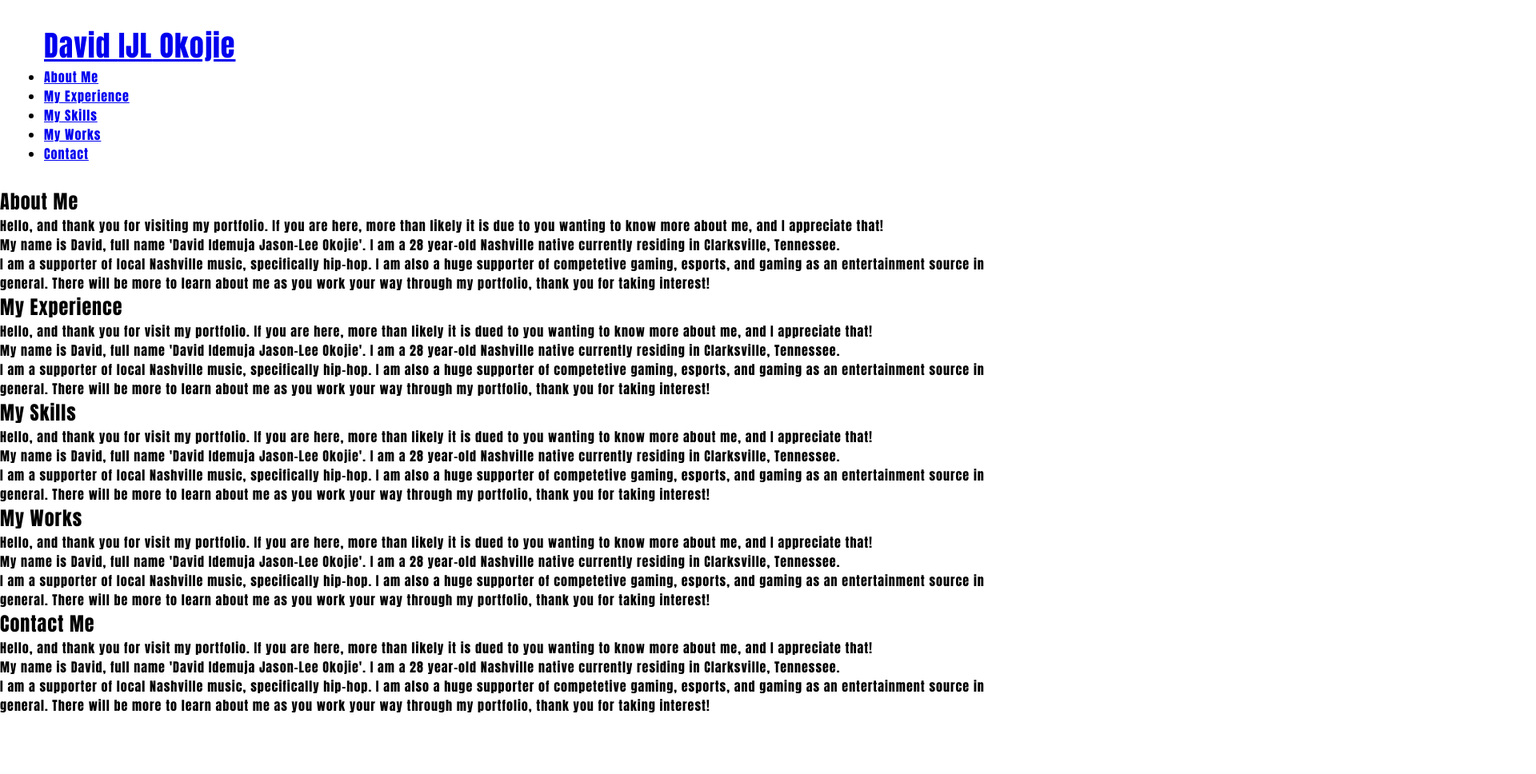
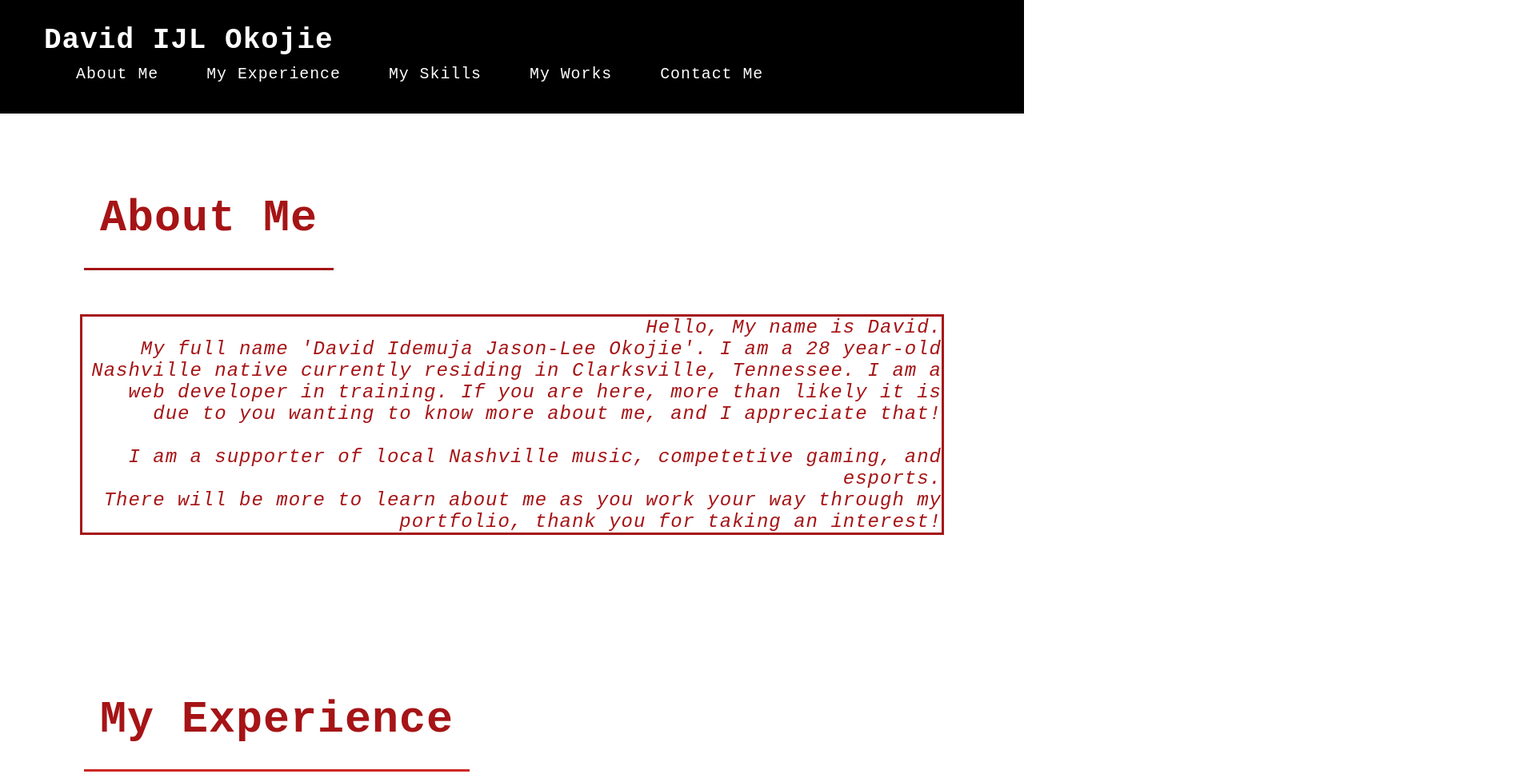
Before and after one commit to Okojie615/challenge1, a plain HTML site: page Module 2 Challenge/Module2Assignment.html in a window 1280 px wide. Shown: the top 968 px of the page at 80% size, 1920 px wide, since content can reach past the window. Before the commit the page ends 894 px from the top, so only its background shows below. Drawn offline with Linux system fonts and the light colour scheme.

Commit message:
updated files for mod 2 challenge

```diff
--- a/Module 2 Challenge/Module2Assignment.html
+++ b/Module 2 Challenge/Module2Assignment.html
@@ -2,7 +2,7 @@
 <html lang="en-us">
     <head>
         <meta charset="UTF-8">
-        <title>David Okojie's Poortfolio</title>
+        <title>David Okojie's Portfolio</title>
         <link rel="stylesheet" type="text/css" href="./Module2Style.css">
     </head>
 
@@ -26,70 +26,70 @@
                             <a href="#Works">My Works</a>
                         </li>
                         <li>
-                            <a href="#Contact">Contact</a>
+                            <a href="#Contact">Contact Me</a>
                         </li>
                     </ul>
                 </nav>
         </header>
 
 
-        <section id=about-me class=#About>
-            <h2 class="section-title"> About Me</h2>
+        <section id=About class=about-me>
+            <h2 class="section-title primary-border"> About Me</h2>
             <p class="section-content">
-                Hello, and thank you for visiting my portfolio.
-                If you are here, more than likely it is due to you wanting to know more about me, and I appreciate that! </br>
-                My name is David, full name 'David Idemuja Jason-Lee Okojie'. I am a 28 year-old Nashville native currently residing in Clarksville, Tennessee.</br>
-                I am a supporter of local Nashville music, specifically hip-hop. I am also a huge supporter of competetive gaming, esports, and gaming as an entertainment source in general.
-                There will be more to learn about me as you work your way through my portfolio, thank you for taking interest!
+
+                Hello, My name is David.</br>
+                My full name 'David Idemuja Jason-Lee Okojie'. I am a 28 year-old Nashville native currently residing in Clarksville, Tennessee.
+                I am a web developer in training.
+                If you are here, more than likely it is due to you wanting to know more about me, and I appreciate that!</br>
+                </br>
+                I am a supporter of local Nashville music, competetive gaming, and esports. </br>
+                There will be more to learn about me as you work your way through my portfolio, thank you for taking an interest!
             </p>
         </section>
 
-        <section id=my-experience class=#Experience>
-            <h2 class="section-title"> My Experience</h2>
+        <section id=Experience class=my-experience>
+            <h2 class="section-title secondary-border"> My Experience</h2>
             <p class="section-content">
-                Hello, and thank you for visit my portfolio.
-                If you are here, more than likely it is dued to you wanting to know more about me, and I appreciate that! </br>
-                My name is David, full name 'David Idemuja Jason-Lee Okojie'. I am a 28 year-old Nashville native currently residing in Clarksville, Tennessee.</br>
-                I am a supporter of local Nashville music, specifically hip-hop. I am also a huge supporter of competetive gaming, esports, and gaming as an entertainment source in general.
-                There will be more to learn about me as you work your way through my portfolio, thank you for taking interest!
+                I have 8 years of retail experience, specializing in customer service and technical support. </br>
+                2 years of C+ training.
+                I am currently learning full stack developemnt.
+
+                My Resume: <a href="https://my.indeed.com/p/davido-esg36v8">Hosted on Indeed.com</a></br>
             </p>
         </section>
 
-        <section id=my-skills class=#Skills>
-            <h2 class="section-title"> My Skills</h2>
+        <section id=Skills class=my-skills>
+            <h2 class="section-title primary-border"> My Skills</h2>
             <p class="section-content">
-                Hello, and thank you for visit my portfolio.
-                If you are here, more than likely it is dued to you wanting to know more about me, and I appreciate that! </br>
-                My name is David, full name 'David Idemuja Jason-Lee Okojie'. I am a 28 year-old Nashville native currently residing in Clarksville, Tennessee.</br>
-                I am a supporter of local Nashville music, specifically hip-hop. I am also a huge supporter of competetive gaming, esports, and gaming as an entertainment source in general.
-                There will be more to learn about me as you work your way through my portfolio, thank you for taking interest!
+                <ul>
+                    <li>Html</li>
+                    <li>CSS</li>
+                    <li>Javascript</li>
+                </ul>
             </p>
         </section>
 
-        <section id=my-works class=#Works>
-            <h2 class="section-title"> My Works</h2>
+        <section id=Works class=my-works>
+            <h2 class="section-title secondary-border"> My Works</h2>
             <p class="section-content">
-                Hello, and thank you for visit my portfolio.
-                If you are here, more than likely it is dued to you wanting to know more about me, and I appreciate that! </br>
-                My name is David, full name 'David Idemuja Jason-Lee Okojie'. I am a 28 year-old Nashville native currently residing in Clarksville, Tennessee.</br>
-                I am a supporter of local Nashville music, specifically hip-hop. I am also a huge supporter of competetive gaming, esports, and gaming as an entertainment source in general.
-                There will be more to learn about me as you work your way through my portfolio, thank you for taking interest!
+                <a href=https://okojie615.github.io/run-buddy>Run Buddy</a>
             </p>
         </section>
 
-        <section id=my-contacts class=#Contact>
-            <h2 class="section-title">Contact Me</h2>
+        <section id=Contact class=my-contact>
+            <h2 class="section-title primary-border">Contact Me</h2>
             <p class="section-content">
-                Hello, and thank you for visit my portfolio.
-                If you are here, more than likely it is dued to you wanting to know more about me, and I appreciate that! </br>
-                My name is David, full name 'David Idemuja Jason-Lee Okojie'. I am a 28 year-old Nashville native currently residing in Clarksville, Tennessee.</br>
-                I am a supporter of local Nashville music, specifically hip-hop. I am also a huge supporter of competetive gaming, esports, and gaming as an entertainment source in general.
-                There will be more to learn about me as you work your way through my portfolio, thank you for taking interest!
+                Email Address: <a href="mailto:david.okojie@gmail.com">david.okojie@gmail.com</a></br>
+                LinkedIn: <a href="https://www.linkedin.com/in/david-okojie-6a96ab73/">My LinkedIn Profile</a></br>
+                Indeed: <a href="https://my.indeed.com/p/davido-esg36v8">My Indeed Profile</a></br>
             </p>
         </section>
 
-
-
+        <footer><h2>Last updated: 8/29/2021</h2></br>
+                A forever work in progress.
+            <img src="tnselogo.PNG"> </br>
+                <a href="#">Back to top of the page</a>
+            </footer>
 
 
     </body>
--- a/Module 2 Challenge/Module2Style.css
+++ b/Module 2 Challenge/Module2Style.css
@@ -3,21 +3,26 @@
     padding: 0;
     box-sizing: border-box;
   }
-  :root {
-      --red: var(#cf2724);
-      --darkred: var(#a61416);
-      --yellow: var(#f0b21a);
-      --darkcolor: var(#373b3c);
+
+  body {
+    color: #a61416;
+    font-size: x-large;
+    font-family:'Courier New', Courier, monospace;
+    letter-spacing: 1px;
+      display: flex;
+      justify-content: center;
+      flex-wrap: wrap;
   }
-  body {
-    font-family:Impact, Haettenschweiler, 'Arial Narrow Bold', sans-serif;
-    letter-spacing: 1px;
-    background-color: var(--darkred);
-  }
+
+  /* HEADER / NAV BAR STYLES START */
+
   header {
     padding: 30px 55px;
-    background-color: var(--darkred);
-    color: var(--yellow);
+    background-color: #000000;
+    display: flex;
+    justify-content: space-between;
+    flex-wrap: wrap;
+
   }
 
   header h1 {
@@ -25,5 +30,122 @@
     font-size: 36px;
     color: #ffffff;
     margin: 0;
+    border-right: 5px;
+  }
+
+header a{
+  text-decoration: none;
+  color: #ffffff;
+}
+
+  header nav {
+    margin: 7px 10px;
+  }
+
+  header nav ul {
+    display: flex;
+    flex-wrap: wrap;
+    justify-content: space-between;
+    align-items: center;
+    list-style: none;
+  }
+/* HEADER / NAVBAR STYLES END */
+
+
+
+/* FOOTER STYLES START */
+footer {
+  background: #000000;
+  padding: 40px 35px;
+  display: flex;
+  justify-content: space-between;
+  flex-wrap: wrap;
+  width: 100%;
+  line-height: 1.5;
+  text-align: right;
+}
+
+footer h2 {
+  color: #ffffff;
+  font-size: 30px;
+  margin: 0;
+}
+
+footer a {
+  color: #ffffff;
+}
+/* END FOOTER STYLES */
+/* STYLE ALL SECTION TAGS */
+  header nav ul li a {
+    margin: 0 30px;
+    font-weight: lighter;
+    font-size: 1.55vw;
+ }
+
+  /* SECTION TITLE STYLES START */
+
+  .section-title {
+    font-size: 55px;
+    color: #a61416;
+    margin-bottom: unset;
+    margin-left: 5px;
+    padding: 0 20px 30px 20px;
+    display: inline-block;
+    border-bottom: 3px solid;
+  }
+
+  .primary-border {
+    border-color: #a61416;
+  }
+
+  .secondary-border {
+    border-color: #cf2724;
+  }
+
+
+  section {
+    padding: 100px;
     display: block;
+
   }
+
+
+  .section-content img {
+    width: 400px;
+    height: 300px;
+    padding: 20px;
+    align-content: flex-start;
+    margin: 0px auto;
+  }
+  section p {
+    font-style: oblique;
+    font-display: center;
+    border: solid;
+    display: grid;
+    text-align: right;
+  }
+
+  .my-works a {
+    background-image: url('./assets/images/runbuddysc.png');
+    background-size: cover;
+    background-position: center;
+    display: flex;
+    flex-wrap: wrap;
+    padding: 100px;
+    justify-content: center;
+    font-size: larger;
+  }
+
+  .about-me .my-works .my-skills .my-experience .my-contact {
+    width: 100%;
+  margin: 0 auto;
+  display: flex;
+  flex-wrap: wrap;
+  justify-content: space-around;
+  }
+
+
+  .section-content {
+    margin-top: 55px;
+    justify-content: center;
+  }
```
Also changed, not shown: Module 2 Challenge/assets/images/runbuddysc.png (added), Module 2 Challenge/tnselogo.PNG (added).
